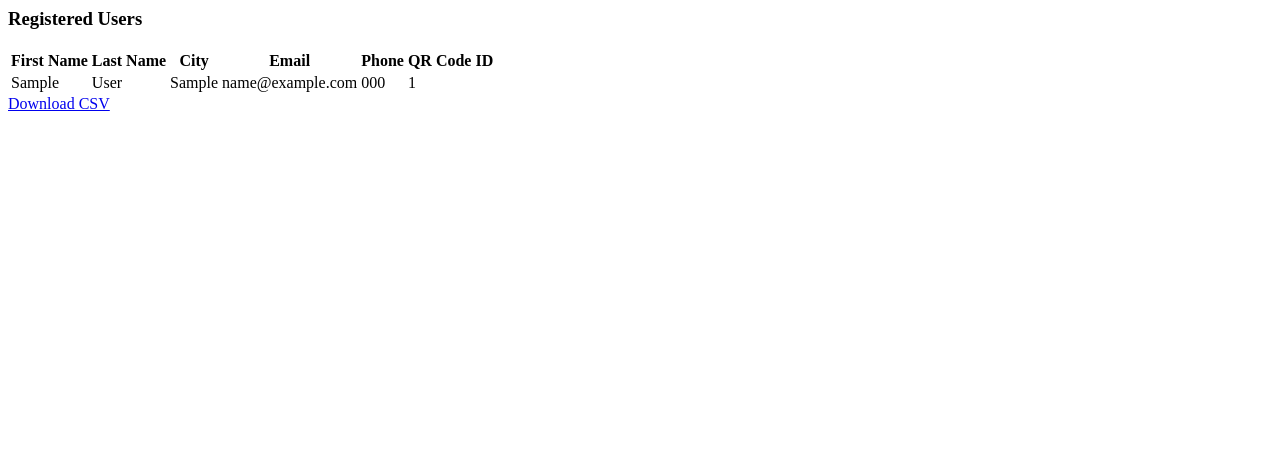
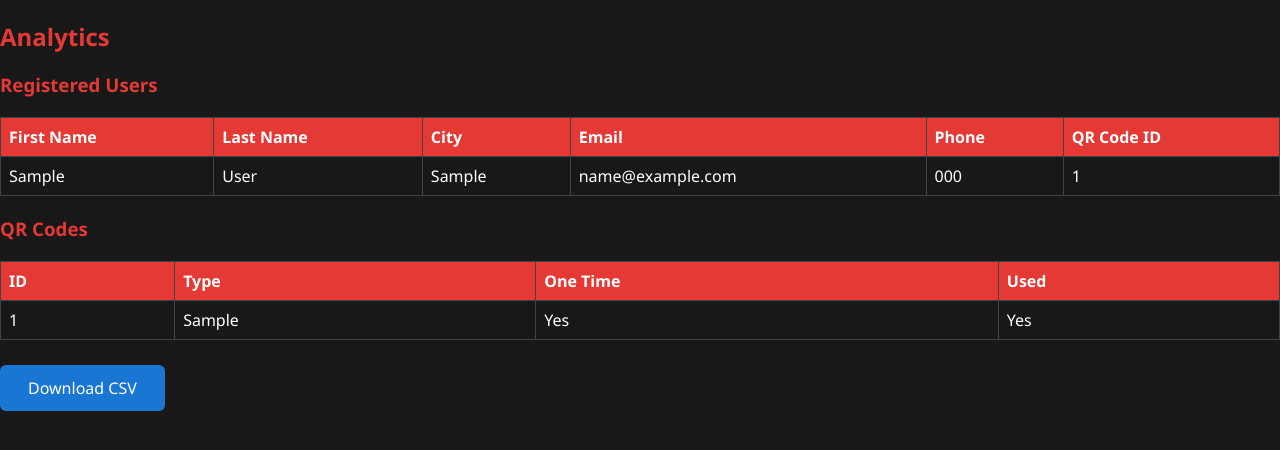
Before and after one commit to Coderbeb/qrcreator, a Flask app: page /analytics in a window 1280 px wide. Shown: the top 450 px of the page. Run offline with Flask 3, Linux system fonts and the light colour scheme; the visitor is signed in with stand-in values (Sample User, id 1); tables that the repository leaves empty hold one stand-in row (values such as "Sample post").

Commit message:
Updated all project files

```diff
--- a/app.py
+++ b/app.py
@@ -1,6 +1,6 @@
-from flask import Flask, render_template, request, redirect, url_for, session, flash, send_file
+from flask import Flask, render_template, request, redirect, url_for, session, flash, send_file, Response
 from werkzeug.utils import secure_filename
-import os, io, zipfile
+import os, io, zipfile, csv
 from models import db, User, Work, QRCode
 from utils import send_otp, verify_otp, allowed_file, generate_otp, generate_qr
 
@@ -223,5 +223,20 @@
     qrcodes = QRCode.query.all()
     return render_template('analytics.html', users=users, qrcodes=qrcodes)
 
+@app.route('/download_users_csv')
+def download_users_csv():
+    users = User.query.all()
+    output = io.StringIO()
+    writer = csv.writer(output)
+    writer.writerow(['First Name', 'Last Name', 'City', 'Email', 'Phone', 'QR ID'])
+    for u in users:
+        writer.writerow([u.first_name, u.last_name, u.city, u.email, u.phone, u.qr_id])
+    output.seek(0)
+    return Response(
+        output,
+        mimetype="text/csv",
+        headers={"Content-Disposition": "attachment;filename=users.csv"}
+    )
+
 if __name__ == '__main__':
     app.run(debug=True)
--- a/templates/analytics.html
+++ b/templates/analytics.html
@@ -1,12 +1,17 @@
+<!DOCTYPE html>
+<html lang="en">
+<head>
+  <meta charset="UTF-8">
+  <title>Analytics - qrcreator</title>
+  <link rel="stylesheet" href="{{ url_for('static', filename='style.css') }}">
+</head>
+<body>
+  <h2>Analytics</h2>
+
   <h3>Registered Users</h3>
   <table>
     <tr>
-    <th>First Name</th>
-    <th>Last Name</th>
-    <th>City</th>
-    <th>Email</th>
-    <th>Phone</th>
-    <th>QR Code ID</th>
+      <th>First Name</th><th>Last Name</th><th>City</th><th>Email</th><th>Phone</th><th>QR Code ID</th>
     </tr>
     {% for user in users %}
     <tr>
@@ -19,4 +24,22 @@
     </tr>
     {% endfor %}
   </table>
-<a href="{{ url_for('download_users_csv') }}" class="download-btn">Download CSV</a>
+
+  <h3>QR Codes</h3>
+  <table>
+    <tr>
+      <th>ID</th><th>Type</th><th>One Time</th><th>Used</th>
+    </tr>
+    {% for qr in qrcodes %}
+    <tr>
+      <td>{{ qr.id }}</td>
+      <td>{{ qr.qr_type }}</td>
+      <td>{{ 'Yes' if qr.one_time else 'No' }}</td>
+      <td>{{ 'Yes' if qr.used else 'No' }}</td>
+    </tr>
+    {% endfor %}
+  </table>
+
+  <a href="{{ url_for('download_users_csv') }}" class="login-btn">Download CSV</a>
+</body>
+</html>
```
Lines whose indentation alone changed are shown as unchanged.
